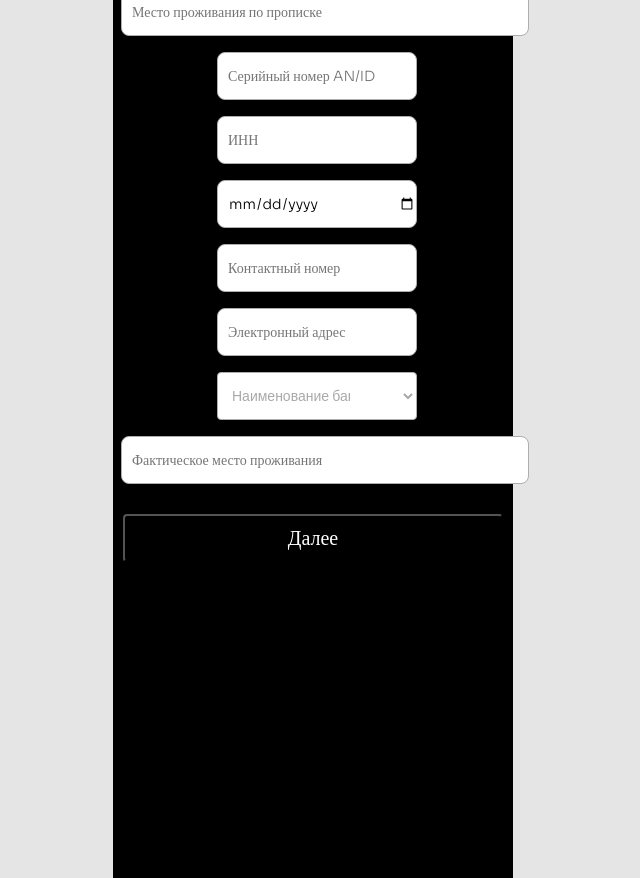
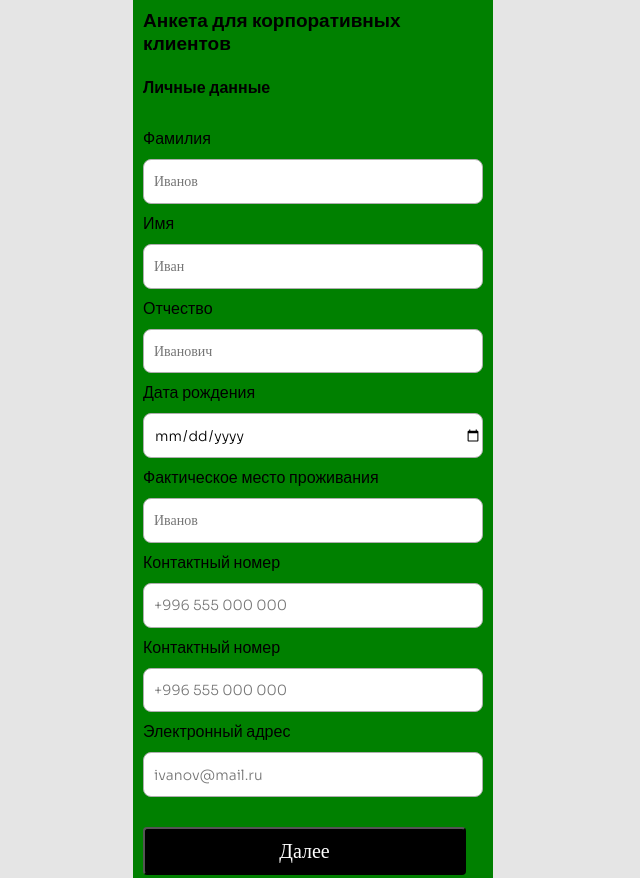
Before and after one commit to aybekmamasaliev/homework, a plain HTML site: page index2.html in a window 1280 px wide. Shown: the top 878 px of the page, without its empty margins (327-967 px from the left). Drawn offline with Linux system fonts and the light colour scheme; a web font is replaced by a local one.

Commit message:
feat: worked and finished index2

```diff
--- a/index2.html
+++ b/index2.html
@@ -5,30 +5,32 @@
     <meta name="viewport"
           content="width=device-width, user-scalable=no, initial-scale=1.0, maximum-scale=1.0, minimum-scale=1.0">
     <meta http-equiv="X-UA-Compatible" content="ie=edge">
-    <title>index2</title>
+    <title>Document</title>
     <link rel="stylesheet" href="style.css">
 </head>
 <body>
-    <div class="container-m-third">
-        <h1 class="third-h1" style="display: flex;flex-direction: row">Анкета  для корпоративных клиентов</h1>
-        <p class="third-p">Личные данные</p>
-        <input type="text" placeholder="Фамилия" class="person">
-        <input type="text" placeholder="Имя" class="person">
-        <input type="text" placeholder="Отчество " class="person">
-        <p class="third-p2">Паспортные данные</p>
-        <input type="date" placeholder="Дата рождения" class="date">
-        <input type="text" placeholder="Место проживания по прописке" class="live">
-        <input type="text" placeholder="Серийный номер AN/ID" class="person">
-        <input type="text" placeholder="ИНН" class="person">
-        <input type="date" placeholder="Дата получения" class="person">
-        <input type="tel" placeholder="Контактный номер" class="person">
-        <input type="email" placeholder="Электронный адрес" class="person">
-        <!-- <input type="text" placeholder="Наименование банка" class="person"> -->
-        <select name="" id="" class="person">
-            <option value="">Наименование банка</option>
-        </select>
-        <input type="text" placeholder="Фактическое место проживания" class="live">
-        <a href="#"><button class="first-buttom-m" id="buttom">Далее</button></a>
-    </div>
+<div class="container-third-html-m">
+    <h1 style="font-size: 19px"> Анкета для корпоративных клиентов</h1>
+    <h2>Личные данные</h2>
+    <label for="name">Фамилия</label>
+    <input type="text" id="name" name="surname" placeholder="Иванов">
+    <label for="surname">Имя</label>
+    <input type="text" id="surname" name="surname" placeholder="Иван">
+    <label for="patronymic">Отчество </label>
+    <input type="text" id="patronymic" name="surname" placeholder="Иванович">
+    <label for="birthday">Дата рождения</label>
+    <input type="date" id="birthday" name="surname" placeholder="Иванов">
+    <label for="address">Фактическое место проживания</label>
+    <input type="text" id="address" name="surname" placeholder="Иванов">
+    <label for="phone-number">Контактный номер</label>
+    <input type="text" id="phone-number" placeholder="+996 555 000 000">
+    <label for="phone-number-2">Контактный номер</label>
+    <input type="text" id="phone-number-2" name="surname" placeholder="+996 555 000 000">
+    <label for="email">Электронный адрес</label>
+    <input type="text" id="email" name="surname" placeholder="ivanov@mail.ru">
+    <a href="#">
+        <button class="first-buttom-m" id="buttom">Далее</button>
+    </a>
+</div>
 </body>
 </html>
--- a/style.css
+++ b/style.css
@@ -1,21 +1,23 @@
-
 @import url('https://fonts.googleapis.com/css2?family=Sora:wght@300&display=swap');
 @import url('https://fonts.googleapis.com/css2?family=Sofia&display=swap');
 
-*{box-sizing: border-box;
-    padding:0;
-    margin:0;
+* {
+    box-sizing: border-box;
+    padding: 0;
+    margin: 0;
 }
-body{
+
+body {
     background-color: #E5E5E5;
+    min-height: 100vh;
     display: flex;
     justify-content: center;
-    height: 100vh;
     align-items: center;
 }
-select{
-    border-radius:4px;
-    font-family: 'Sora',sans-serif;
+
+select {
+    border-radius: 4px;
+    font-family: 'Sora', sans-serif;
     font-style: normal;
     font-weight: 400;
     font-size: 14px;
@@ -24,35 +26,35 @@ select{
     padding-left: 10px;
     background-color: white;
     padding-right: 50px;
-
 }
 
-h1{
+h1 {
     text-align: center;
 }
 
-
-.first-p{
+.first-p {
     margin-top: 16px;
 }
 
-.first-h1{
+.first-h1 {
     margin-top: 40px;
     line-height: 20px;
-    font-family: Sora,sans-serif;
+    font-family: Sora, sans-serif;
     font-style: normal;
     font-weight: 600;
     font-size: 16px;
 }
-.second-h1{
+
+.second-h1 {
     margin-top: 40px;
     line-height: 20px;
-    font-family: 'Sora',sans-serif;
+    font-family: 'Sora', sans-serif;
     font-style: normal;
     font-weight: 600;
     font-size: 16px;
 }
-.container{
+
+.container {
     width: 640px;
     height: 264px;
     background-color: white;
@@ -60,7 +62,7 @@ h1{
     border-radius: 4px;
 }
 
-.second-container{
+.second-container {
     width: 640px;
     height: 328px;
     background-color: white;
@@ -69,8 +71,8 @@ h1{
 }
 
 
-p{
-    font-family: 'Sora';
+p {
+    font-family: 'Sora', sans-serif;
     font-style: normal;
     font-weight: 400;
     font-size: 14px;
@@ -81,12 +83,11 @@ p{
     margin-left: 16px;
 }
 
-.m3{
+.m3 {
     font-family: Sofia;
 }
 
-
-button{
+button {
     /*display: block;*/
     /*margin: 0 auto;   */
     width: 384px;
@@ -98,24 +99,27 @@ button{
     border-radius: 4px;
     font-family: Sora;
 }
-.first-input{
+
+.first-input {
     /*margin-left: 16px;*/
     width: 608px;
     height: 48px;
     padding-left: 16px;
     margin-top: 8px;
 }
-.second-input{
+
+.second-input {
     width: 48px;
     height: 48px;
     margin-top: 40px;
 }
-.second-p{
+
+.second-p {
     color: #A9A9A9;
     margin-top: 8px;
 }
 
-.div-of-p{
+.div-of-p {
     display: flex;
     justify-content: center;
     width: 256px;
@@ -123,16 +127,17 @@ button{
     margin-left: auto;
     margin-right: auto;
 }
-input{
+
+input {
     border-radius: 12px;
 }
 
-.second-input{
+.second-input {
     font-size: 24px;
     text-align: center;
 }
 
-.third-container{
+.third-container {
     width: 664px;
     height: 576px;
     background-color: white;
@@ -140,13 +145,14 @@ input{
     /*display: flex;*/
 }
 
-.fourth-container{
+.fourth-container {
     width: 664px;
     height: 608px;
     background-color: white;
     text-align: center;
 }
-.third-h1{
+
+.third-h1 {
     font-family: Sora;
     font-style: normal;
     font-weight: 600;
@@ -158,7 +164,8 @@ input{
     color: #000000;
     margin-top: 40px;
 }
-.third-p{
+
+.third-p {
     font-family: 'Sora';
     font-style: normal;
     font-weight: 400;
@@ -167,49 +174,54 @@ input{
     margin-left: 25px;
     margin-top: 20px;
 }
-.third-p2{
+
+.third-p2 {
     margin-top: 16px;
     margin-left: 25px;
 }
-.person{
+
+.person {
     width: 200px;
     height: 48px;
     margin-left: 8px;
     margin-top: 16px;
 }
 
-.person1{
+.person1 {
     width: 408px;
     height: 48px;
     margin-left: 8px;
     margin-top: 16px;
 }
 
-.person2{
+.person2 {
     width: 304px;
     height: 48px;
     margin-left: 8px;
     margin-top: 16px;
 }
 
-.date{
+.date {
     width: 200px;
     height: 48px;
     margin-left: 8px;
 }
-.live{
+
+.live {
     width: 408px;
     height: 48px;
     margin-left: 8px;
     margin-top: 16px;
 }
-.live1{
+
+.live1 {
     width: 625px;
     height: 48px;
     margin-left: 8px;
     margin-top: 16px;
 }
-input{
+
+input {
     font-family: 'Sora';
     font-style: normal;
     font-weight: 400;
@@ -219,25 +231,26 @@ input{
     border-radius: 8px;
     padding-left: 10px;
 }
-button:hover{
+
+button:hover {
     background-color: #AEAEAE;
     color: black;
     transition-duration: 0.5s;
     cursor: pointer;
 }
 
-.first-h1-m{
+.first-h1-m {
     margin-top: 40px;
     line-height: 20px;
-    font-family: Sora,sans-serif;
+    font-family: Sora, sans-serif;
     font-style: normal;
     font-weight: 600;
     font-size: 18px;
     /*background-color: blueviolet;*/
-    width: 138px;
+    width: 148px;
 }
 
-.container-m{
+.container-m {
     width: 400px;
     height: 264px;
     background-color: #E5E5E5;
@@ -245,27 +258,55 @@ button:hover{
     border-radius: 4px;
 }
 
-.container-m-third{
-    width: 400px;
-    height: 200vh;
-    background-color: black;
-    text-align: center;
-    border-radius: 4px;
-}
-
-.first-p-m{
+.first-p-m {
     margin-top: 16px;
 }
 
-#buttom{
+#buttom {
     width: 95%;
     /*background-color: blue;*/
 }
 
-.first-input-m{
+.first-input-m {
     /*margin-left: 16px;*/
     width: 370px;
     height: 48px;
     padding-left: 16px;
     margin-top: 8px;
 }
+
+.container-third-html-m {
+    width: 360px;
+    height: 925px;
+    background-color: green;
+    padding: 10px 10px 50px 10px;
+    display: flex;
+    flex-direction: column;
+}
+.container-third-html-m input {
+    height: 48px;
+}
+.container-third-html-m label {
+    font-size: 16px;
+    font-weight: normal;
+    margin: 10px 0 10px 0;
+}
+.container-third-html-m  h1, h2 {
+    font-family: 'Sora', sans-serif;
+    font-style: normal;
+    font-weight: 600;
+    font-size: 18px;
+    line-height: 23px;
+    text-align: left;
+}
+.container-third-html-m h2 {
+    font-size: 16px;
+    margin: 20px 0 20px 0;
+}
+p, label {
+    font-family: 'Sora', sans-serif;
+    font-style: normal;
+    font-weight: 600;
+    font-size: 16px;
+    line-height: 20px;
+}
```
